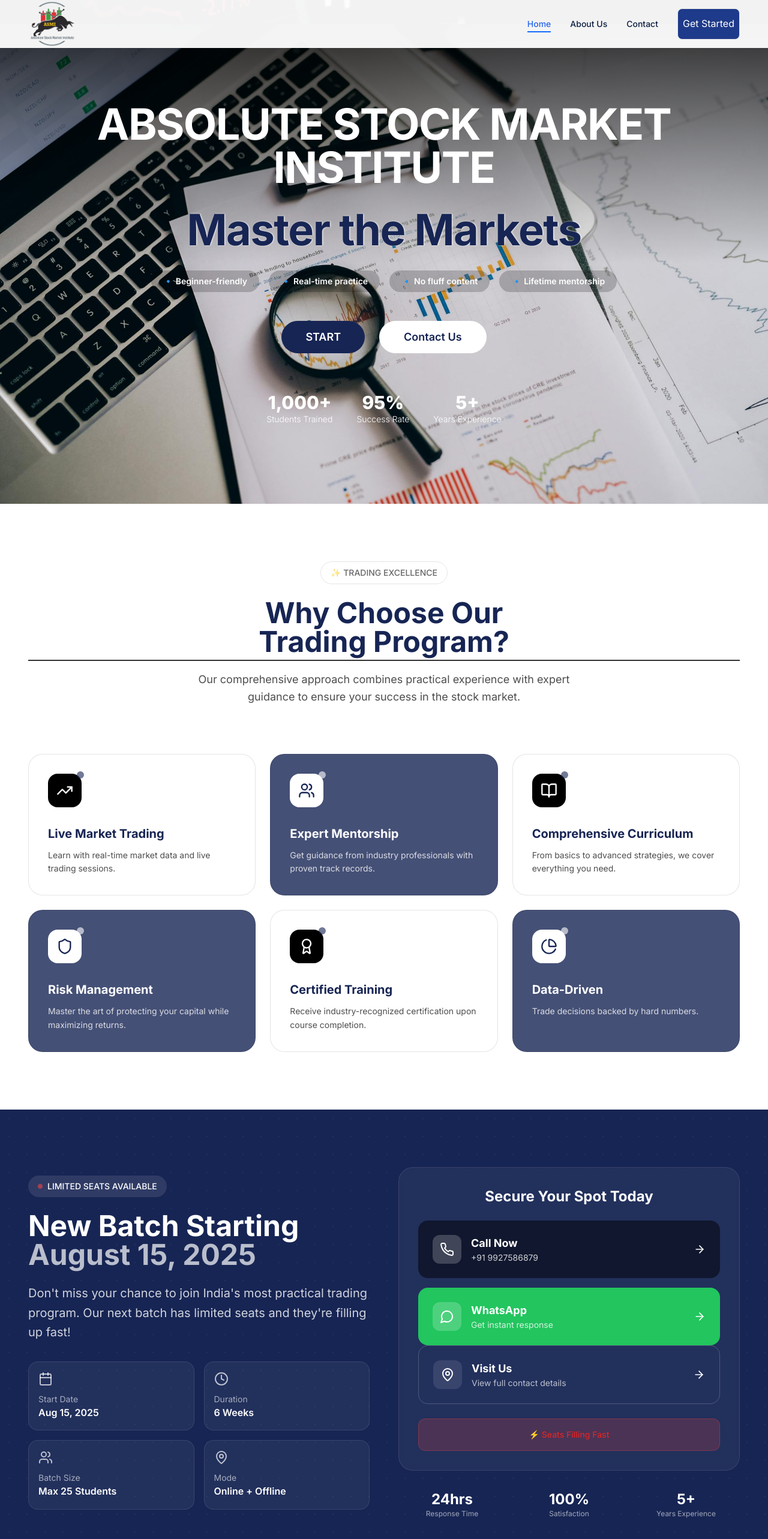
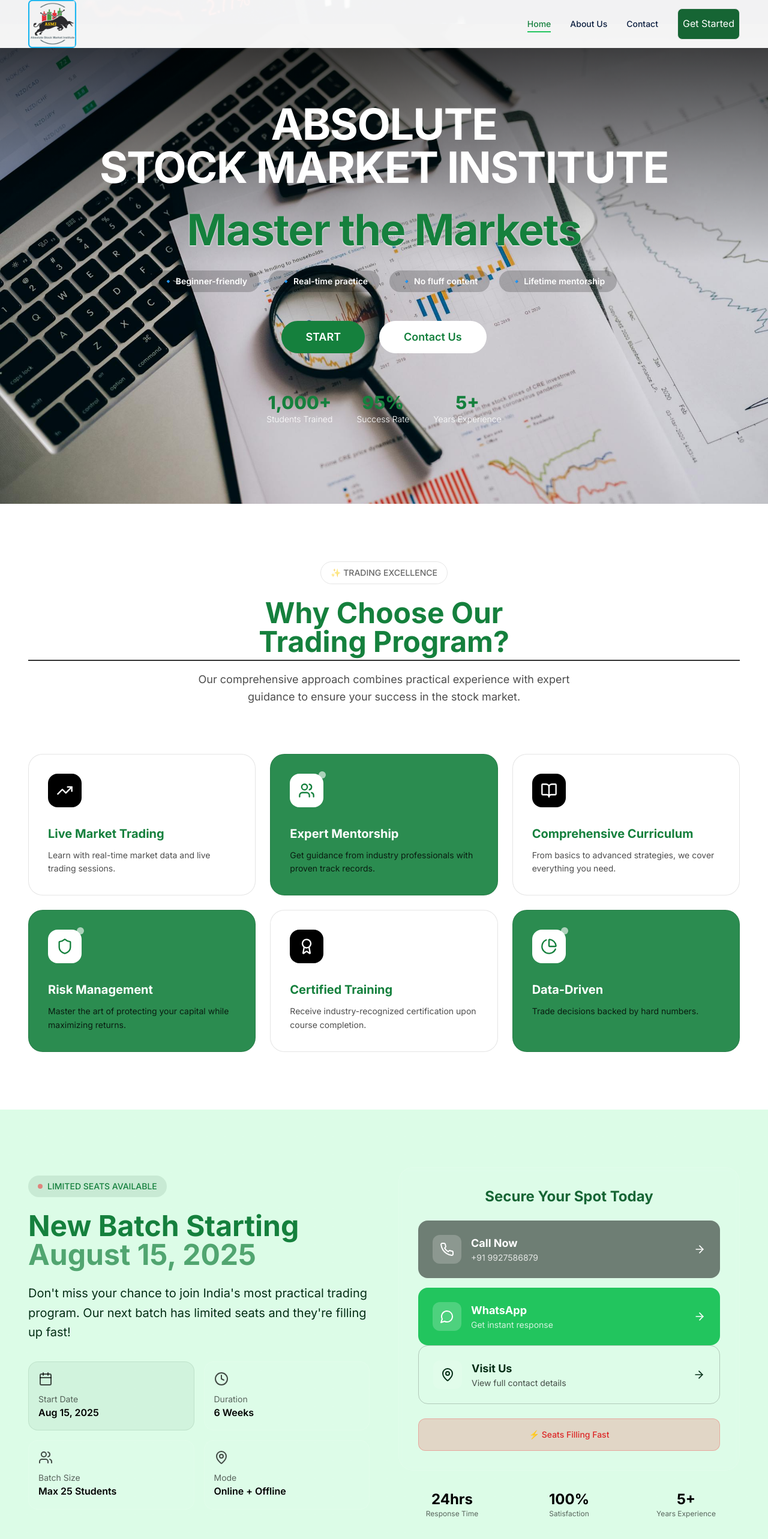
Before and after one commit to GauravLakhera/americanstock, a Next.js app: page / in a window 1280 px wide. Shown: the top 2566 px of the page at 60% size. Built offline with nearby package versions, Linux system fonts and the light colour scheme.

Commit message:
green colour

```diff
--- a/components/BatchCTA.jsx
+++ b/components/BatchCTA.jsx
@@ -16,7 +16,7 @@ import Link from "next/link";
 
 export default function BatchCTA() {
   return (
-    <Section className="bg-blue-950 text-white relative overflow-hidden ">
+    <Section className="bg-green-100 text-green-700 relative overflow-hidden ">
       {/* Background Pattern */}
       <div className="absolute inset-0 opacity-5">
         <div className="absolute inset-0 bg-[radial-gradient(circle_at_center,_white_1px,_transparent_1px)] bg-[length:30px_30px]"></div>
@@ -35,17 +35,17 @@ export default function BatchCTA() {
             {/* Left Side - Main Message */}
             <MotionDiv variants={fadeInUp} className="space-y-8">
               <div className="space-y-6">
-                <div className="inline-flex items-center gap-2 px-4 py-2 bg-white/10 rounded-full text-sm font-medium">
+                <div className="inline-flex items-center gap-2 px-4 py-2 bg-green-900/10 rounded-full text-sm font-medium">
                   <div className="w-2 h-2 bg-red-500 rounded-full animate-pulse"></div>
                   LIMITED SEATS AVAILABLE
                 </div>
 
-                <h2 className="text-4xl md:text-5xl font-bold leading-tight text-white">
+                <h2 className="text-4xl md:text-5xl font-bold leading-tight text-green-700">
                   New Batch Starting
-                  <span className="block text-white/70">August 15, 2025</span>
+                  <span className="block text-green-700/70">August 15, 2025</span>
                 </h2>
 
-                <p className="text-xl text-white/80 leading-relaxed">
+                <p className="text-xl text-green-950 leading-relaxed">
                   Don't miss your chance to join India's most practical trading
                   program. Our next batch has limited seats and they're filling
                   up fast!
@@ -54,30 +54,30 @@ export default function BatchCTA() {
 
               {/* Key Info Cards */}
               <div className="grid grid-cols-2 gap-4">
-                <div className="bg-white/5 border border-white/10 rounded-2xl p-4 hover:bg-white/10 transition-colors">
-                  <Calendar className="w-6 h-6 mb-3 text-white/70" />
-                  <div className="text-sm text-white/60">Start Date</div>
-                  <div className="font-semibold text-white">Aug 15, 2025</div>
+                <div className="bg-green-900/5 border border-green-900/10 rounded-2xl p-4 hover:bg-white/10 transition-colors">
+                  <Calendar className="w-6 h-6 mb-3 text-black/70" />
+                  <div className="text-sm text-black/60">Start Date</div>
+                  <div className="font-semibold text-black">Aug 15, 2025</div>
                 </div>
 
                 <div className="bg-white/5 border border-white/10 rounded-2xl p-4 hover:bg-white/10 transition-colors">
-                  <Clock className="w-6 h-6 mb-3 text-white/70" />
-                  <div className="text-sm text-white/60">Duration</div>
-                  <div className="font-semibold text-white">6 Weeks</div>
+                  <Clock className="w-6 h-6 mb-3 text-black/70" />
+                  <div className="text-sm text-black/60">Duration</div>
+                  <div className="font-semibold text-black">6 Weeks</div>
                 </div>
 
                 <div className="bg-white/5 border border-white/10 rounded-2xl p-4 hover:bg-white/10 transition-colors">
-                  <Users className="w-6 h-6 mb-3 text-white/70" />
-                  <div className="text-sm text-white/60">Batch Size</div>
-                  <div className="font-semibold text-white">
+                  <Users className="w-6 h-6 mb-3 text-black/70" />
+                  <div className="text-sm text-black/60">Batch Size</div>
+                  <div className="font-semibold text-black">
                     Max 25 Students
                   </div>
                 </div>
 
                 <div className="bg-white/5 border border-white/10 rounded-2xl p-4 hover:bg-white/10 transition-colors">
-                  <MapPin className="w-6 h-6 mb-3 text-white/70" />
-                  <div className="text-sm text-white/60">Mode</div>
-                  <div className="font-semibold text-white">
+                  <MapPin className="w-6 h-6 mb-3 text-black/70" />
+                  <div className="text-sm text-black/60">Mode</div>
+                  <div className="font-semibold text-black">
                     Online + Offline
                   </div>
                 </div>
@@ -87,7 +87,7 @@ export default function BatchCTA() {
             {/* Right Side - Contact Actions */}
             <MotionDiv variants={fadeInUp} className="space-y-8">
               <div className="bg-white/5 backdrop-blur-sm border border-white/10 rounded-3xl p-8">
-                <h3 className="text-2xl font-bold mb-6 text-center text-white">
+                <h3 className="text-2xl font-bold mb-6 text-center text-green-800">
                   Secure Your Spot Today
                 </h3>
 
@@ -138,7 +138,7 @@ export default function BatchCTA() {
 
                   {/* Contact Page CTA */}
                   <Link href="/contact">
-                    <div className="group border border-white/20 text-white rounded-2xl p-6 hover:bg-white/5 hover:border-white/40 transition-all duration-300 cursor-pointer">
+                    <div className="group border border-black/20 text-green-950 rounded-2xl p-6 hover:bg-white/5 hover:border-black/40 transition-all duration-300 cursor-pointer">
                       <div className="flex items-center justify-between">
                         <div className="flex items-center gap-4">
                           <div className="w-12 h-12 bg-white/10 rounded-xl flex items-center justify-center group-hover:scale-110 transition-transform">
@@ -146,7 +146,7 @@ export default function BatchCTA() {
                           </div>
                           <div>
                             <div className="font-bold text-lg">Visit Us</div>
-                            <div className="text-sm text-white/70">
+                            <div className="text-sm text-black/70">
                               View full contact details
                             </div>
                           </div>
@@ -168,16 +168,16 @@ export default function BatchCTA() {
               {/* Trust Indicators */}
               <div className="grid grid-cols-3 gap-4 text-center">
                 <div>
-                  <div className="text-2xl font-bold text-white">24hrs</div>
-                  <div className="text-xs text-white/60">Response Time</div>
+                  <div className="text-2xl font-bold text-black">24hrs</div>
+                  <div className="text-xs text-black/60">Response Time</div>
                 </div>
                 <div>
-                  <div className="text-2xl font-bold text-white">100%</div>
-                  <div className="text-xs text-white/60">Satisfaction</div>
+                  <div className="text-2xl font-bold text-black">100%</div>
+                  <div className="text-xs text-black/60">Satisfaction</div>
                 </div>
                 <div>
-                  <div className="text-2xl font-bold text-white">5+</div>
-                  <div className="text-xs text-white/60">Years Experience</div>
+                  <div className="text-2xl font-bold text-black">5+</div>
+                  <div className="text-xs text-black/60">Years Experience</div>
                 </div>
               </div>
             </MotionDiv>
@@ -189,18 +189,18 @@ export default function BatchCTA() {
             className="mt-16 pt-12 border-t border-white/10"
           >
             <div className="text-center max-w-3xl mx-auto">
-              <blockquote className="text-xl font-light italic text-white/80 mb-6">
+              <blockquote className="text-xl font-light italic text-black/80 mb-6">
                 "This program changed my financial future. The mentors are
                 exceptional and the practical approach makes all the
                 difference."
               </blockquote>
               <div className="flex items-center justify-center gap-4">
                 <div className="w-12 h-12 bg-white/10 rounded-full flex items-center justify-center">
-                  <Users className="w-6 h-6 text-white/70" />
+                  <Users className="w-6 h-6 text-black/70" />
                 </div>
                 <div>
-                  <div className="font-semibold text-white">Rahul Sharma</div>
-                  <div className="text-sm text-white/60">
+                  <div className="font-semibold text-black">Rahul Sharma</div>
+                  <div className="text-sm text-black/60">
                     Batch 2024 Graduate
                   </div>
                 </div>
--- a/components/BenefitsGrid.jsx
+++ b/components/BenefitsGrid.jsx
@@ -39,7 +39,7 @@ export default function BenefitsGrid() {
             <div className="inline-block px-4 py-2 border border-black/10 rounded-full text-sm font-medium text-black/60 mb-6">
               ✨ TRADING EXCELLENCE
             </div>
-            <h2 className="text-4xl md:text-5xl font-bold text-blue-950 mb-6 leading-tight">
+            <h2 className="text-4xl md:text-5xl font-bold text-green-700 mb-6 leading-tight">
               Why Choose Our
               <span className="block relative">
                 Trading Program?
@@ -72,8 +72,8 @@ export default function BenefitsGrid() {
                 className={`group relative p-8 border border-black/10 rounded-3xl transition-all duration-500 hover:border-black hover:-translate-y-2 hover:shadow-[0_20px_40px_rgba(0,0,0,0.1)] cursor-pointer
                             ${
                               dark
-                                ? "bg-blue-950/80 text-white"
-                                : "bg-white text-blue-950"
+                                ? "bg-green-700/90 text-white"
+                                : "bg-white text-green-700"
                             }`}
               >
                 {/* icon */}
@@ -81,14 +81,14 @@ export default function BenefitsGrid() {
                   className={`relative w-14 h-14 rounded-2xl flex items-center justify-center mb-8 transition-all
                               ${
                                 dark
-                                  ? "bg-white text-blue-950"
+                                  ? "bg-white text-green-700"
                                   : "bg-black text-white"
                               } group-hover:scale-110`}
                 >
                   <Icon className="w-7 h-7" />
                   <div
                     className={`absolute -top-1 -right-1 w-3 h-3 rounded-full animate-pulse
-                                ${dark ? "bg-white" : "bg-blue-950"}`}
+                                ${dark ? "bg-white" : "text-green-700"}`}
                   />
                 </div>
 
@@ -98,7 +98,7 @@ export default function BenefitsGrid() {
                 </h3>
                 <p
                   className={`${
-                    dark ? "text-white/80" : "text-black/70"
+                    dark ? "text-black/80" : "text-black/70"
                   } text-sm leading-relaxed`}
                 >
                   {benefit.description}
--- a/components/Hero.jsx
+++ b/components/Hero.jsx
@@ -56,13 +56,14 @@ const HeroSection = () => {
         <motion.div className="mb-8" variants={item}>
           <h1 className="text-4xl sm:text-5xl md:text-6xl font-bold leading-tight tracking-tight">
             <AnimatePresence mode="wait">
+              <span className="inline-block text-[#ffffff] text-4xl sm:text-5xl md:text-7xl">ABSOLUTE</span>
               <motion.span
                 initial="initial"
                 animate="animate"
                 exit="exit"
                 className="inline-block text-[#ffffff] text-4xl sm:text-5xl md:text-7xl"
               >
-                ABSOLUTE STOCK MARKET INSTITUTE
+                 STOCK MARKET INSTITUTE
               </motion.span>
             </AnimatePresence>
           </h1>
@@ -75,13 +76,12 @@ const HeroSection = () => {
                 initial="initial"
                 animate="animate"
                 exit="exit"
-      className="inline-block text-blue-950 text-4xl sm:text-5xl md:text-7xl drop-shadow-[0_1px_1px_rgba(255,255,255,1)] drop-shadow-[0_-1px_1px_rgba(255,255,255,1)] drop-shadow-[1px_0_1px_rgba(255,255,255,1)] drop-shadow-[-1px_0_1px_rgba(255,255,255,1)]"
+                className="inline-block text-green-700 text-4xl sm:text-5xl md:text-7xl drop-shadow-[0_1px_1px_rgba(255,255,255,1)]"
               >
                 Master the Markets
               </motion.span>
             </AnimatePresence>
           </h1>
-
         </motion.div>
 
         {/* headline */}
@@ -101,7 +101,7 @@ const HeroSection = () => {
             </AnimatePresence>
             <span className="text-[#ffffff]">.</span>
             <br />
-<span className="text-blue-950 drop-shadow-[0_2px_2px_rgba(255,255,255,1)] drop-shadow-[0_1px_1px_rgba(255,255,255,1)] drop-shadow-[1px_0_1px_rgba(255,255,255,1)] drop-shadow-[-1px_0_1px_rgba(255,255,255,1)]">
+<span className="bg-green-700 drop-shadow-[0_2px_2px_rgba(255,255,255,1)] drop-shadow-[0_1px_1px_rgba(255,255,255,1)] drop-shadow-[1px_0_1px_rgba(255,255,255,1)] drop-shadow-[-1px_0_1px_rgba(255,255,255,1)]">
   Master the Markets
 </span>
 
@@ -149,13 +149,13 @@ const HeroSection = () => {
         >
           <motion.button
             whileTap={{ scale: 0.95 }}
-            className="py-3 px-10 text-lg font-semibold text-white rounded-full bg-blue-950 hover:bg-[#0052CC] transition"
+            className="py-3 px-10 text-lg font-semibold text-white rounded-full bg-green-700 hover:bg-[#0052CC] transition"
           >
             START
           </motion.button>
           <Link
             href="/contact"
-            className="py-3 px-10 text-lg font-semibold rounded-full border border-[#ffffff] bg-white text-blue-950 hover:bg-black hover:text-white transition"
+            className="py-3 px-10 text-lg font-semibold rounded-full border border-[#ffffff] bg-white text-green-700 hover:bg-black hover:text-white transition"
           >
             Contact Us
           </Link>
@@ -167,15 +167,15 @@ const HeroSection = () => {
           variants={item}
         >
           <div className="text-center">
-            <div className="text-3xl font-extrabold">1,000+</div>
+            <div className="text-3xl font-extrabold text-green-700">1,000+</div>
             <div className="text-sm font-light">Students Trained</div>
           </div>
           <div className="text-center">
-            <div className="text-3xl font-extrabold">95%</div>
+            <div className="text-3xl font-extrabold text-green-700">95%</div>
             <div className="text-sm font-light">Success Rate</div>
           </div>
           <div className="text-center">
-            <div className="text-3xl font-extrabold">5+</div>
+            <div className="text-3xl font-extrabold text-green-700">5+</div>
             <div className="text-sm font-light">Years Experience</div>
           </div>
         </motion.div>
--- a/components/Navigation.jsx
+++ b/components/Navigation.jsx
@@ -36,7 +36,7 @@ export default function Navigation() {
       }`}
     >
       <Container>
-        <nav className="flex items-center justify-between h-16 lg:h-20">
+        <nav className="flex items-center justify-between h-20">
           {/* Logo */}
           <Link href="/" className="flex items-center space-x-2">
             <img src="/images/logo.png" alt="logo" className='w-[5rem]' />
@@ -48,9 +48,9 @@ export default function Navigation() {
               <Link
                 key={item.name}
                 href={item.href}
-                className={`relative text-sm font-medium transition-colors hover:text-royal-500 ${
+                className={`relative text-sm font-medium transition-colors hover:text-green-500 ${
                   pathname === item.href
-                    ? 'text-blue-600'
+                    ? 'text-green-700'
                     : scrolled ? 'text-navy-900' : 'text-navy-900'
                 }`}
               >
@@ -58,14 +58,14 @@ export default function Navigation() {
                 {pathname === item.href && (
                   <MotionDiv
                     layoutId="activeTab"
-                    className="absolute -bottom-1 left-0 right-0 h-0.5 bg-royal-500"
+                    className="absolute -bottom-1 left-0 right-0 h-0.5 bg-green-500"
                   />
                 )}
               </Link>
             ))}
 
 
-              <Link href="/contact" className='border px-2 py-3 rounded-lg bg-blue-900 text-white'>Get Started</Link>
+              <Link href="/contact" className='border px-2 py-3 rounded-lg bg-green-800 text-white'>Get Started</Link>
 
           </div>
 
```
Also changed, not shown: app/about/page.jsx (+5 -5 lines), app/contact/page.jsx (+8 -8 lines), public/images/logo.png. Lines whose indentation alone changed are shown as unchanged.
